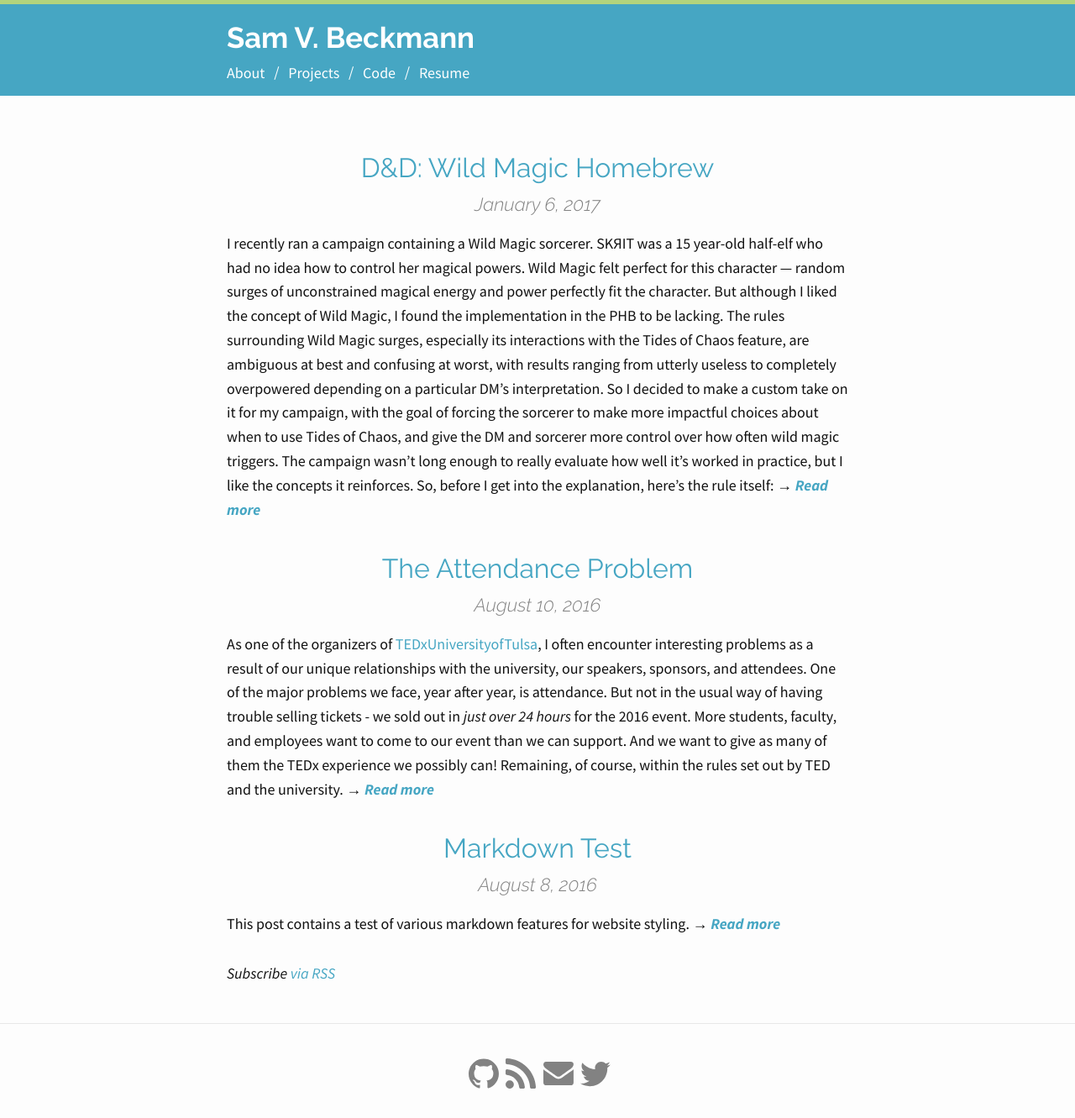
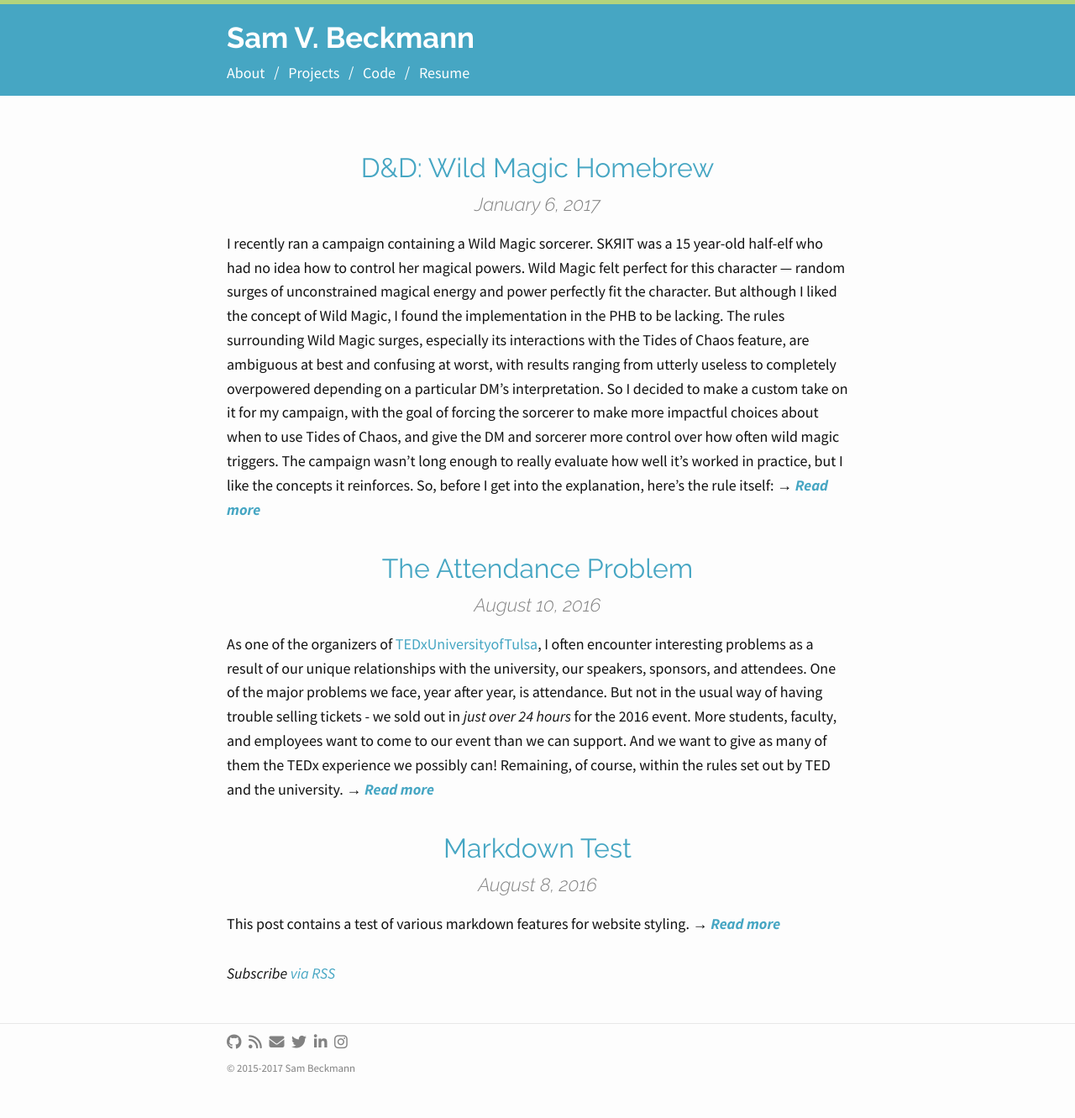
Before and after one commit to samvbeckmann/samvbeckmann.github.io, a Jekyll site: the page built from index.html, in a window 1280 px wide. Shown: the whole page at 84% size. Built offline with Jekyll 4.4.1, drawn with Linux system fonts in a browser that asks for light colours; nearby versions of some CDN libraries; after the commit the page ends 1301 px from its top, so only the background shows below that.

Commit message:
Updated footer

```diff
--- a/_config.yml
+++ b/_config.yml
@@ -7,14 +7,16 @@
 
 # Site settings
 title: samvbeckmann
-email: samvbeckmann@gmail.com
-description: What happens when I write something here?
+email: sam@samvbeckmann.com
+description: Software Developer, Dungeon Master, Nerd. Totally human and not a robot in disguise.
 baseurl: "" # the subpath of your site, e.g. /blog
 permalink: /blog/:categories/:title
 url: https://samvbeckmann.com # the base hostname & protocol for your site
 enforce_ssl: samvbeckmann.com
 twitter_username: samvbeckmann
 github_username:  samvbeckmann
+linkedin_username: samvbeckmann
+instagram_username: samvbeckmann
 
 # Build settings
 markdown: kramdown
--- a/_includes/footer.html
+++ b/_includes/footer.html
@@ -1,11 +1,30 @@
 <footer class="site-footer">
 
-  <div class="wrapper">
+  <div id=footer-content>
+    <ul class="icon-links">
 
-    <div class="footer-col-wrapper">
-    </div>
-      {% include icon-links.html %}
+      <!-- GitHub link -->
+      <li class="icon-link-item"><a href="https://github.com/{{ site.github_username }}" class="icon-link"><i class="fa fa-github" aria-hidden="true"></i></a></li>
 
+      <!-- RSS link -->
+      <li class="icon-link-item"><a href="{{ "/feed.xml" | prepend: site.baseurl }}" class="icon-link"><i class="fa fa-rss" aria-hidden="true"></i></a></li>
+
+      <!-- Mail link -->
+      <li class="icon-link-item"><a href="mailto:{{ site.email }}" class="icon-link"><i class="fa fa-envelope" aria-hidden="true"></i></a></li>
+
+      <!-- Twitter link -->
+      <li class="icon-link-item"><a href="https://twitter.com/{{ site.twitter_username }}" class="icon-link"><i class="fa fa-twitter" aria-hidden="true"></i></a></li>
+
+      <!-- LinkedIn link -->
+      <li class="icon-link-item"><a href="https://www.linkedin.com/in/{{ site.linkedin_username }}" class="icon-link"><i class="fa fa-linkedin" aria-hidden="true"></i></a></li>
+
+      <!-- Instagram link -->
+      <li class="icon-link-item"><a href="https://www.instagram.com/{{ site.instagram_username }}" class="icon-link"><i class="fa fa-instagram" aria-hidden="true"></i></a></li>
+
+    </ul>
+
+    <span class="copywrite">© 2015-2017 Sam Beckmann</span>
   </div>
 
+
 </footer>
--- a/_sass/_footer.scss
+++ b/_sass/_footer.scss
@@ -3,94 +3,7 @@
  */
 .site-footer {
     border-top: 1px solid $grey-color-light;
-    padding: $spacing-unit 0;
-}
-
-.footer-heading {
-    font-size: 18px;
-    margin-bottom: $spacing-unit / 2;
-}
-
-.contact-list,
-.social-media-list {
-    list-style: none;
-    margin-left: 0;
-}
-
-.footer-col-wrapper {
-    text-align: center;
-    font-size: 15px;
-    padding-right: 50 px;
-    @extend %clearfix;
-}
-
-#container {
-    overflow: hidden;
-    width: auto;
-    display: inline;
-}
-
-// .footer-col {
-//     float: left;
-//     margin: 0 auto;
-//     margin-bottom: $spacing-unit / 2;
-//     padding-left: $spacing-unit;
-// }
-
-.footer-icon {
-}
-
-.footer-col-1 {
-    width: -webkit-calc(33% - (#{$spacing-unit} / 2));
-    width:         calc(33% - (#{$spacing-unit} / 2));
-}
-
-.footer-col-2 {
-    width: -webkit-calc(33% - (#{$spacing-unit} / 2));
-    width:         calc(33% - (#{$spacing-unit} / 2));
-}
-
-.footer-col-3 {
-    width: -webkit-calc(34% - (#{$spacing-unit} / 2));
-    width:         calc(34% - (#{$spacing-unit} / 2));
-}
-
-@include media-query($on-laptop) {
-    .footer-col-1,
-    .footer-col-2 {
-        width: -webkit-calc(50% - (#{$spacing-unit} / 2));
-        width:         calc(50% - (#{$spacing-unit} / 2));
-    }
-
-    .footer-col-3 {
-        width: -webkit-calc(100% - (#{$spacing-unit} / 2));
-        width:         calc(100% - (#{$spacing-unit} / 2));
-    }
-}
-
-@include media-query($on-palm) {
-    .footer-col {
-        float: none;
-        width: -webkit-calc(100% - (#{$spacing-unit} / 2));
-        width:         calc(100% - (#{$spacing-unit} / 2));
-    }
-}
-
-/**
- * Icons
- */
-.icon {
-
-    > svg {
-        display: inline-block;
-        width: 16px;
-        height: 16px;
-        vertical-align: middle;
-
-        path {
-            fill: $grey-color;
-        }
-    }
+    // padding: $spacing-unit 0;
 }
 
 .icon-footer {
@@ -108,31 +21,33 @@
 
 }
 
-.icon-links {
-  margin: 0;
-  padding: 0;
-  list-style: none;
-  position: relative;
-  top: 4px;
-  text-align: center;
-  padding-top: .4rem;
+#footer-content {
+  margin: auto;
+  max-width: calc(800px - (30px * 2));
+  padding-top: 0.5rem;
+  padding-bottom: 1rem;
 
-  // @include media_larger_than_mobile {
-  //   float: right;
-  //   border-top: none;
-  //   padding-top: 0;
-  // }
-
-  .icon-link-item {
-    display: inline-block;
-    margin-left: 5px;
+  .copywrite {
+    color: $grey-color;
+    font-size: 0.8rem;
   }
 
-  .icon-link { display: inline-block;
+  .icon-links {
+    margin: 0;
+    list-style: none;
+    position: relative;
 
-    &:hover .icon path {
-      fill: #333;
-      @include transition(all .2s ease);
+    .icon-link-item {
+      display: inline-block;
+      margin-right: 5px;
+      a {
+        color: $grey-color;
+
+        &:hover {
+          color: $light-blue;
+          @include transition(all .2s ease);
+        }
+      }
     }
   }
 }
```
